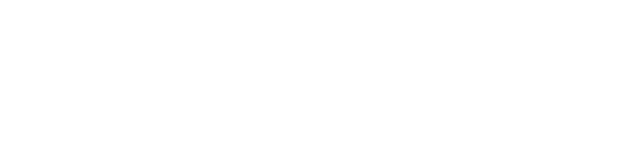
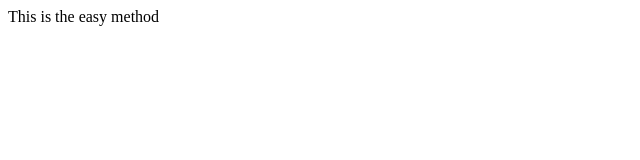
Before and after one commit to lakshay927/htmlfilesEA21, a plain HTML site: page blog.html in a window 1280 px wide. Shown: the whole page, without its empty margins (0-640 px from the left). Drawn offline with Linux system fonts and the light colour scheme.

Commit message:
easy method

```diff
--- a/blog.html
+++ b/blog.html
@@ -5,6 +5,7 @@
     <meta http-equiv="X-UA-Compatible" content="IE=edge" />
     <meta name="viewport" content="width=device-width, initial-scale=1.0" />
     <title>Document</title>
+    This is the easy method
   </head>
   <body></body>
 </html>
```
